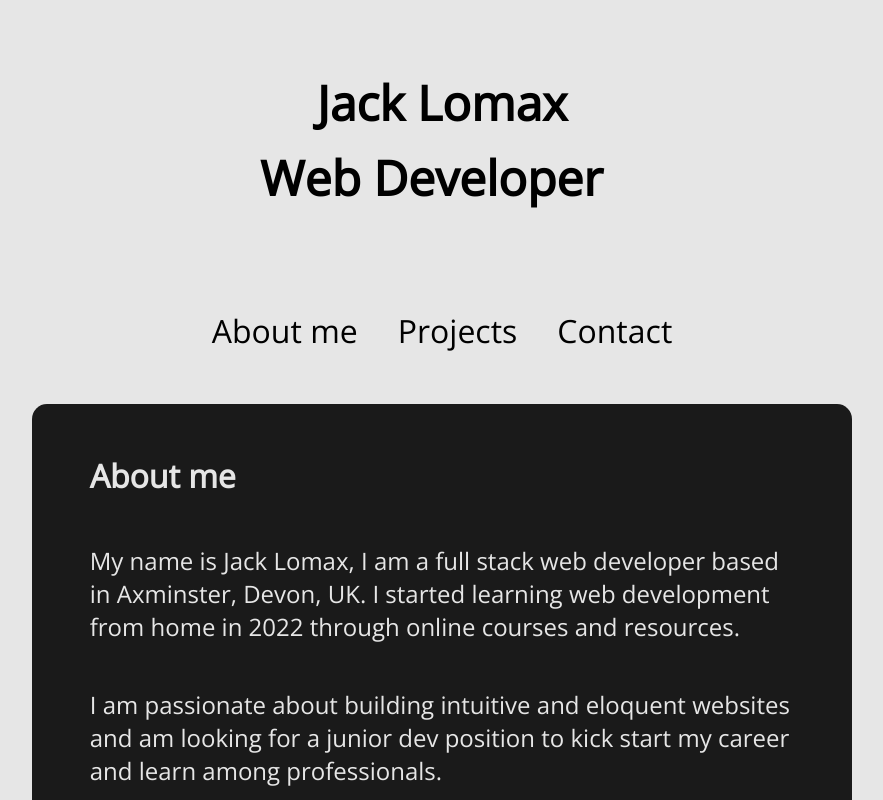
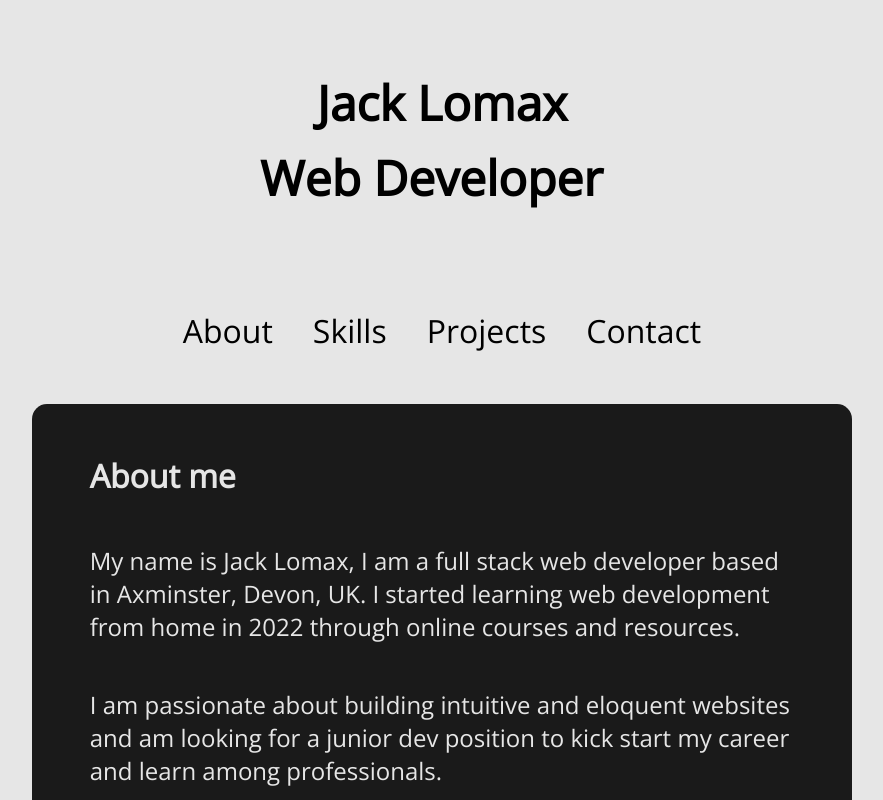
Before and after one commit to Lowza/portfolio, a React (Create React App) app: page / in a window 1280 px wide. Shown: the top 800 px of the page, without its empty margins (198-1081 px from the left). Built offline with nearby package versions, Linux system fonts and the light colour scheme.

Commit message:
add smooth scrolling to nav links with react-scroll npm package

```diff
--- a/package.json
+++ b/package.json
@@ -11,12 +11,13 @@
     "react": "^18.2.0",
     "react-dom": "^18.2.0",
     "react-scripts": "5.0.1",
+    "react-scroll": "^1.8.9",
     "web-vitals": "^2.1.4"
   },
   "scripts": {
     "start": "react-scripts start",
-    "predeploy" : "npm run build",
-    "deploy" : "gh-pages -d build",
+    "predeploy": "npm run build",
+    "deploy": "gh-pages -d build",
     "build": "react-scripts build",
     "test": "react-scripts test",
     "eject": "react-scripts eject"
--- a/src/App.css
+++ /dev/null
@@ -1,38 +0,0 @@
-.App {
-  text-align: center;
-}
-
-.App-logo {
-  height: 40vmin;
-  pointer-events: none;
-}
-
-@media (prefers-reduced-motion: no-preference) {
-  .App-logo {
-    animation: App-logo-spin infinite 20s linear;
-  }
-}
-
-.App-header {
-  background-color: #282c34;
-  min-height: 100vh;
-  display: flex;
-  flex-direction: column;
-  align-items: center;
-  justify-content: center;
-  font-size: calc(10px + 2vmin);
-  color: white;
-}
-
-.App-link {
-  color: #61dafb;
-}
-
-@keyframes App-logo-spin {
-  from {
-    transform: rotate(0deg);
-  }
-  to {
-    transform: rotate(360deg);
-  }
-}
--- a/src/App.js
+++ b/src/App.js
@@ -1,19 +1,21 @@
-import './App.css';
 import UnderscoreSpring from './modules/UnderscoreSpring';
 import Skills from './components/Skills';
 import Projects from './components/Projects';
 import Contact from './components/Contact';
 import About from './components/About';
+import {Link} from 'react-scroll';
 
 function App() {
   return (
     <div className="App">
       <nav>
-        <h1>Jack Lomax</h1><h1 id="lower-h1">Web Developer{UnderscoreSpring()}</h1>
+        <h1>Jack Lomax</h1>
+        <h1 id="lower-h1">Web Developer{UnderscoreSpring()}</h1>
         <ol>
-          <li>About me</li>
-          <li>Projects</li>
-          <li>Contact</li>
+          <li><Link to="about" spy={true} smooth={true} offset={-50} duration={500}>About</Link></li>
+          <li><Link to="skills" spy={true} smooth={true} offset={-50} duration={500}>Skills</Link></li>
+          <li><Link to="projects" spy={true} smooth={true} offset={-50} duration={500}>Projects</Link></li>
+          <li><Link to="contact" spy={true} smooth={true} offset={-50} duration={500}>Contact</Link></li>
         </ol>
       </nav>
       <main>
--- a/src/components/About.js
+++ b/src/components/About.js
@@ -1,6 +1,6 @@
 function About() {
     return (
-        <section id="about me">
+        <section id="about">
           <h2>About me</h2>
           <p>My name is Jack Lomax, I am a full stack web developer based in Axminster, Devon, UK. I started learning web development from home in 2022 through online courses and resources.</p>
           <p>I am passionate about building intuitive and eloquent websites and am looking for a junior dev position to kick start my career and learn among professionals.</p>
--- a/src/components/Contact.js
+++ b/src/components/Contact.js
@@ -1,6 +1,6 @@
 function Contact() {
     return (
-        <section>
+        <section id="contact">
             <h2>Contact me</h2>
         </section>
     )
```
Also changed, not shown: 1 other file (tests, documents, lock files or other folders).
